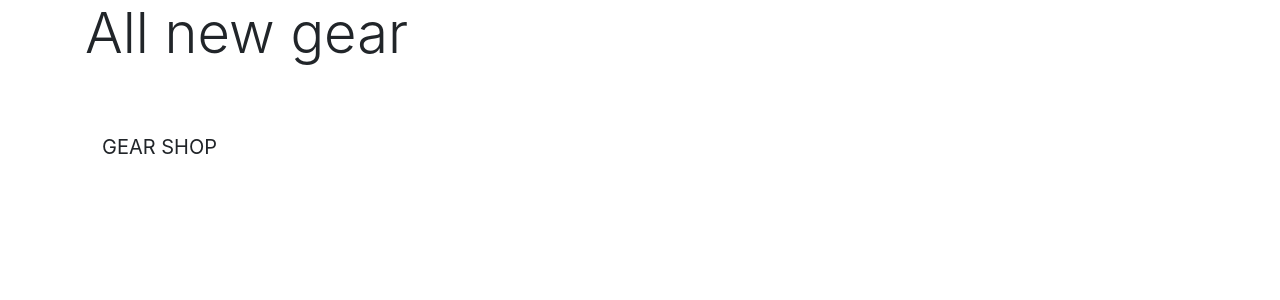
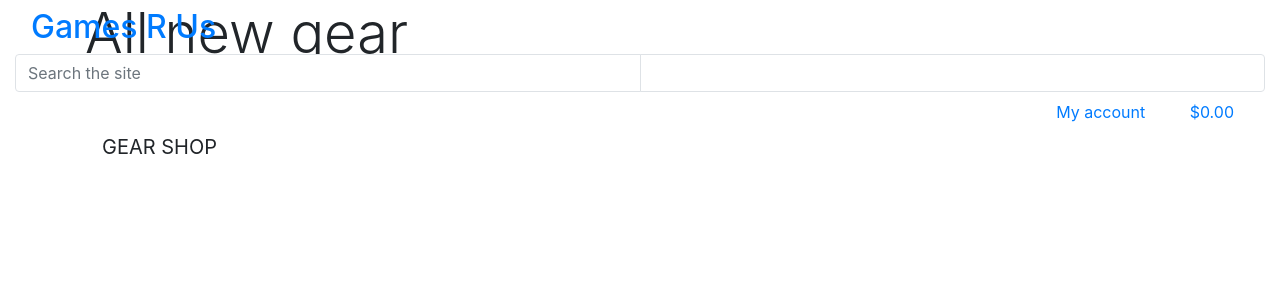
Before and after one commit to ejkington/gamesrus, a Django app: page / in a window 1280 px wide. Shown: the top 300 px of the page. Run offline with Django 3.2, Linux system fonts and the light colour scheme; some libraries are stand-ins or nearby versions.

Commit message:
add main page header

```diff
--- a/home/templates/home/index.html
+++ b/home/templates/home/index.html
@@ -10,8 +10,8 @@
 {% endblock %}
 
 {% block content %}
-<div class="container h=100">
-    <div class="row h=100">
+<div class="container h-100">
+    <div class="row h-100">
         <div class="col-7 col-md-6 my-auto">
             <h1 class="display-4 logo-font text-black">
                 All new gear
--- a/templates/base.html
+++ b/templates/base.html
@@ -42,7 +42,77 @@
 </head>
 
 <body>
-    <header class="container-fluid fixed-top"></header>
+    <header class="container-fluid fixed-top">
+        <div class="row">
+            <div class="col-12 lg-4 my-auto py-1 py-lg-0 text-center text-lg-left">
+                <a href="{% url 'home' %}" class="nav-link main-logo-link">
+                    <h2 class="logo-font text-black my-0">Games R Us</h2>
+                </a>
+            </div>
+            <div class="col-12 lg-4 my-auto py-1 py-lg-0">
+                <form action="" method="GET">
+                    <div class="input-group w-100">
+                        <input class="form-control border border-black rounded-2" type="text" name="q"
+                            placeholder="Search the site">
+                        <div class="input-group-append"></div>
+                        <button class="form-control btn btn-black border border-black rounded-2" type="submit">
+                            <span class="icon">
+                                <i fas fa-search></i>
+                            </span>
+                        </button>
+                    </div>
+            </div>
+            </form>
+        </div>
+        <div class="col-12 lg-4 my-auto py-1 py-lg-0">
+            <ul class="list-inline list-unstyled text-center text-lg-right my-0">
+                <li class="list-inline-item dropdown">
+                    <a href="#" class="text-black nav-link" id="user-option" data-toggle="dropdown" aria-haspopup="true"
+                        aria-expanded="false">
+                        <div class="text-center">
+                            <div><i class="fas fa-user fa-lg"></i></div>
+                            <p class="my-0">My account</p>
+                        </div>
+                    </a>
+                    <div class="dropdown-menu border-0" aria-labelledby="user-option">
+                        {% if request.user.is_authenticated %}
+                        {% if requst.user.is_superuser %}
+
+                        <a href="#" class="dropdown-item">Product Managment</a>
+
+                        {% endif %}
+
+                        <a href="#" class="dropdown-item">My Profile</a>
+                        <a href="{% url 'account_logout' %}" class="dropdown-item">Logout</a>
+
+                        {% else %}
+
+                        <a href="{% url 'account_signup' %}">Sign Up</a>
+                        <a href="{% url 'account_login' %}" class="dropdown-item">Login</a>
+
+                        {% endif %}
+
+                    </div>
+                </li>
+                <li class="list-inline-item">
+                    <a href=""
+                        class="{% if grand_total %} text-info font-weight-bold {% else %}text-black{% endif %} nav-link">
+                        <div class="text-center">
+                            <div><i class="fas fa-shopping-bag fa-lg"></i></div>
+                            <p class="my-0">
+                                {% if grand_total %}
+                                ${{ grand_total|floatformat:2 }}
+                                {% else %}
+                                $0.00
+                                {% endif %}
+                            </p>
+                        </div>
+                    </a>
+                </li>
+            </ul>
+        </div>
+        </div>
+    </header>
     {% if messages %}
     <div class="message-container"></div>
     {% endif %}
```
